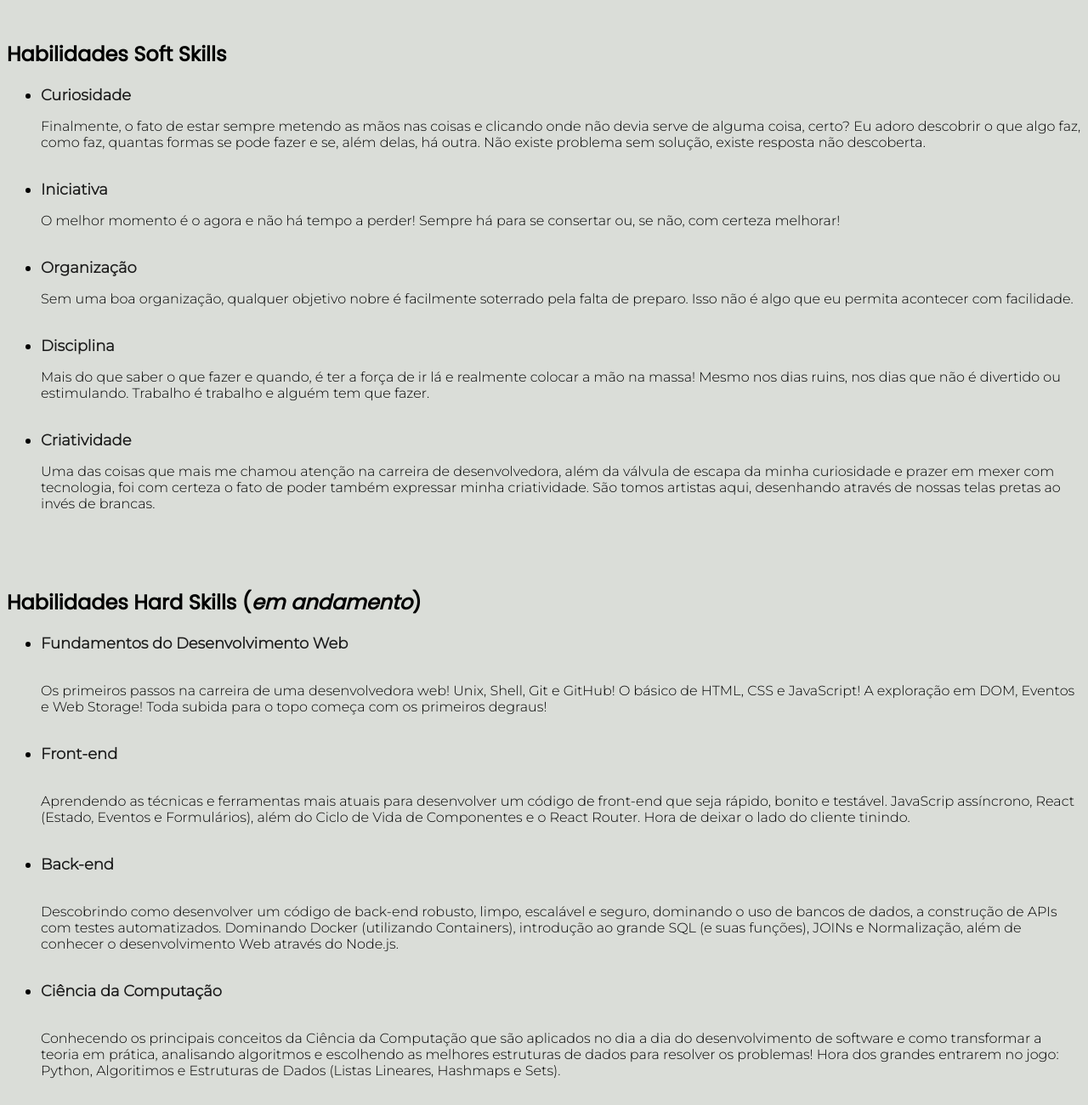
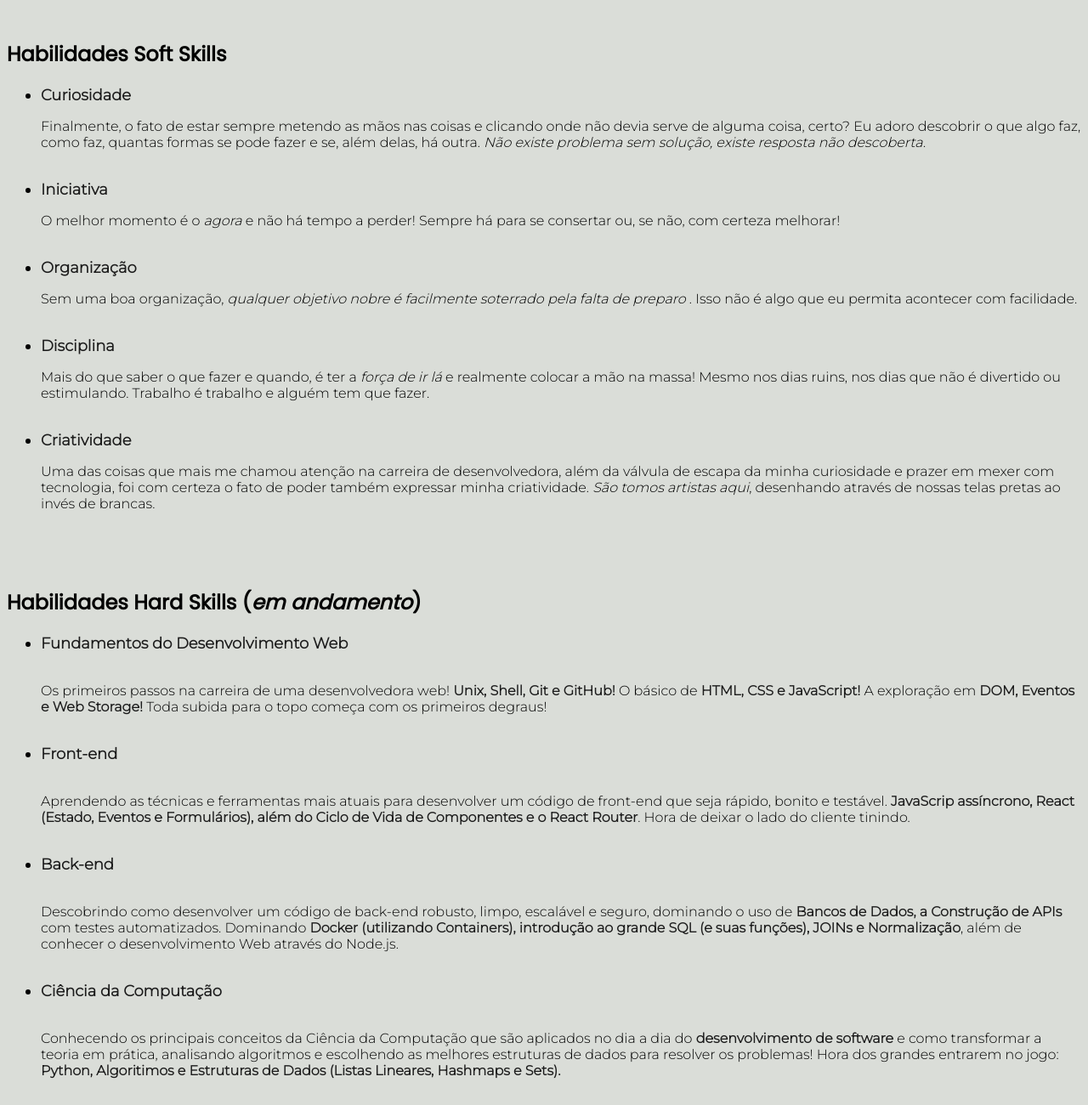
Before and after one commit to lumalopees/lumalopees.github.io, a plain HTML site: page index.html in a window 1280 px wide. Shown: the part 860-2160 px from the top of the page at 85% size. Drawn offline with Linux system fonts and the light colour scheme.

Commit message:
melhor agr

```diff
--- a/index.html
+++ b/index.html
@@ -37,30 +37,33 @@
             cada novidade que essa área <em>maravilhosa</em> pode me recompensar.
         </p>
 <br>
+
+
+
     <h2 class="titulo-sessao" id="soft-skills"> Habilidades Soft Skills </h2>
     <ul>
         <li class="subtitulo-sessao"> <strong>Curiosidade </strong> </li>
         <p> Finalmente, o fato de estar sempre metendo as mãos nas coisas e
             clicando onde não devia serve de alguma coisa, certo? Eu adoro descobrir
             o que algo faz, como faz, quantas formas se pode fazer e se, além delas,
-            há outra. Não existe problema sem solução, existe resposta não descoberta.</p>
+            há outra. <em> Não existe problema sem solução, existe resposta não descoberta.</em></p>
             <br>
         <li class="subtitulo-sessao"> <strong> Iniciativa </strong> </li>
         <p>
-            O melhor momento é o agora e não há tempo a perder! Sempre há para
+            O melhor momento é o <em>agora</em> e não há tempo a perder! Sempre há para
             se consertar ou, se não, com certeza melhorar!
         </p>
         <br>
         <li class="subtitulo-sessao"> <strong> Organização </strong> </li>
         <p>
-            Sem uma boa organização, qualquer objetivo nobre é facilmente
-            soterrado pela falta de preparo. Isso não é algo que eu permita
+            Sem uma boa organização, <em> qualquer objetivo nobre é facilmente
+            soterrado pela falta de preparo </em>. Isso não é algo que eu permita
             acontecer com facilidade.
         </p>
         <br>
         <li class="subtitulo-sessao"> <strong> Disciplina </strong> </li>
         <p>
-            Mais do que saber o que fazer e quando, é ter a força de ir lá
+            Mais do que saber o que fazer e quando, é ter a <em>força de ir lá</em>
             e realmente colocar a mão na massa! Mesmo nos dias ruins, nos dias
             que não é divertido ou estimulando. Trabalho é trabalho e alguém tem
             que fazer.
@@ -71,7 +74,7 @@
             Uma das coisas que mais me chamou atenção na carreira de desenvolvedora,
             além da válvula de escapa da minha curiosidade e prazer em mexer
             com tecnologia, foi com certeza o fato de poder também expressar minha
-            criatividade. São tomos artistas aqui, desenhando através de nossas telas pretas
+            criatividade. <em> São tomos artistas aqui</em>, desenhando através de nossas telas pretas
             ao invés de brancas.
         </p>
         <br>
@@ -81,9 +84,9 @@
     <ul>
         <li class="subtitulo-sessao"> <strong> Fundamentos do Desenvolvimento Web </strong> </li>
         <p><br>
-            Os primeiros passos na carreira de uma desenvolvedora web! Unix,
-            Shell, Git e GitHub! O básico de HTML, CSS e JavaScript! A exploração
-            em DOM, Eventos e Web Storage! Toda subida para o topo começa com os
+            Os primeiros passos na carreira de uma desenvolvedora web! <strong> Unix,
+            Shell, Git e GitHub!</strong> O básico de <strong>HTML, CSS e JavaScript!</strong> A exploração
+            em <strong>DOM, Eventos e Web Storage!</strong> Toda subida para o topo começa com os
             primeiros degraus!
         </p>
         <br>
@@ -91,29 +94,29 @@
         <p><br>
             Aprendendo as técnicas e ferramentas mais atuais para
             desenvolver um código de front-end que seja rápido, bonito e testável.
-            JavaScrip assíncrono, React (Estado, Eventos e Formulários), além do Ciclo
-            de Vida de Componentes e o React Router. Hora de deixar o lado do
+            <strong> JavaScrip assíncrono, React (Estado, Eventos e Formulários), além do Ciclo
+            de Vida de Componentes e o React Router</strong>. Hora de deixar o lado do
             cliente tinindo.
         </p>
         <br>
         <li class="subtitulo-sessao"> <strong> Back-end </strong> </li>
         <p><br>
             Descobrindo como desenvolver um código de back-end robusto, limpo,
-            escalável e seguro, dominando o uso de bancos de dados, a
-            construção de APIs com testes automatizados. Dominando Docker (utilizando
+            escalável e seguro, dominando o uso de <strong> Bancos de Dados, a
+            Construção de APIs</strong> com testes automatizados. Dominando <strong> Docker (utilizando
             Containers), introdução ao grande SQL (e suas funções), JOINs e
-            Normalização, além de conhecer o desenvolvimento Web através do
-            Node.js.
+            Normalização</strong>, além de conhecer o <strong> </strong>desenvolvimento Web através do
+            Node.js.</strong>
         </p>
         <br>
         <li class="subtitulo-sessao"> <strong> Ciência da Computação </strong> </li>
         <p><br>
             Conhecendo os principais conceitos da Ciência da Computação que são
-            aplicados no dia a dia do desenvolvimento de software e como
-            transformar a teoria em prática, analisando algoritmos e
+            aplicados no dia a dia do <strong> desenvolvimento de software </strong> e como
+            transformar a teoria em prática, analisando algoritmos  e
             escolhendo as melhores estruturas de dados para resolver os
-            problemas! Hora dos grandes entrarem no jogo: Python, Algoritimos e
-            Estruturas de Dados (Listas Lineares, Hashmaps e Sets).
+            problemas! Hora dos grandes entrarem no jogo: <strong> Python, Algoritimos e
+            Estruturas de Dados (Listas Lineares, Hashmaps e Sets).</strong>
         </p>
         <br>
     </ul>
```
